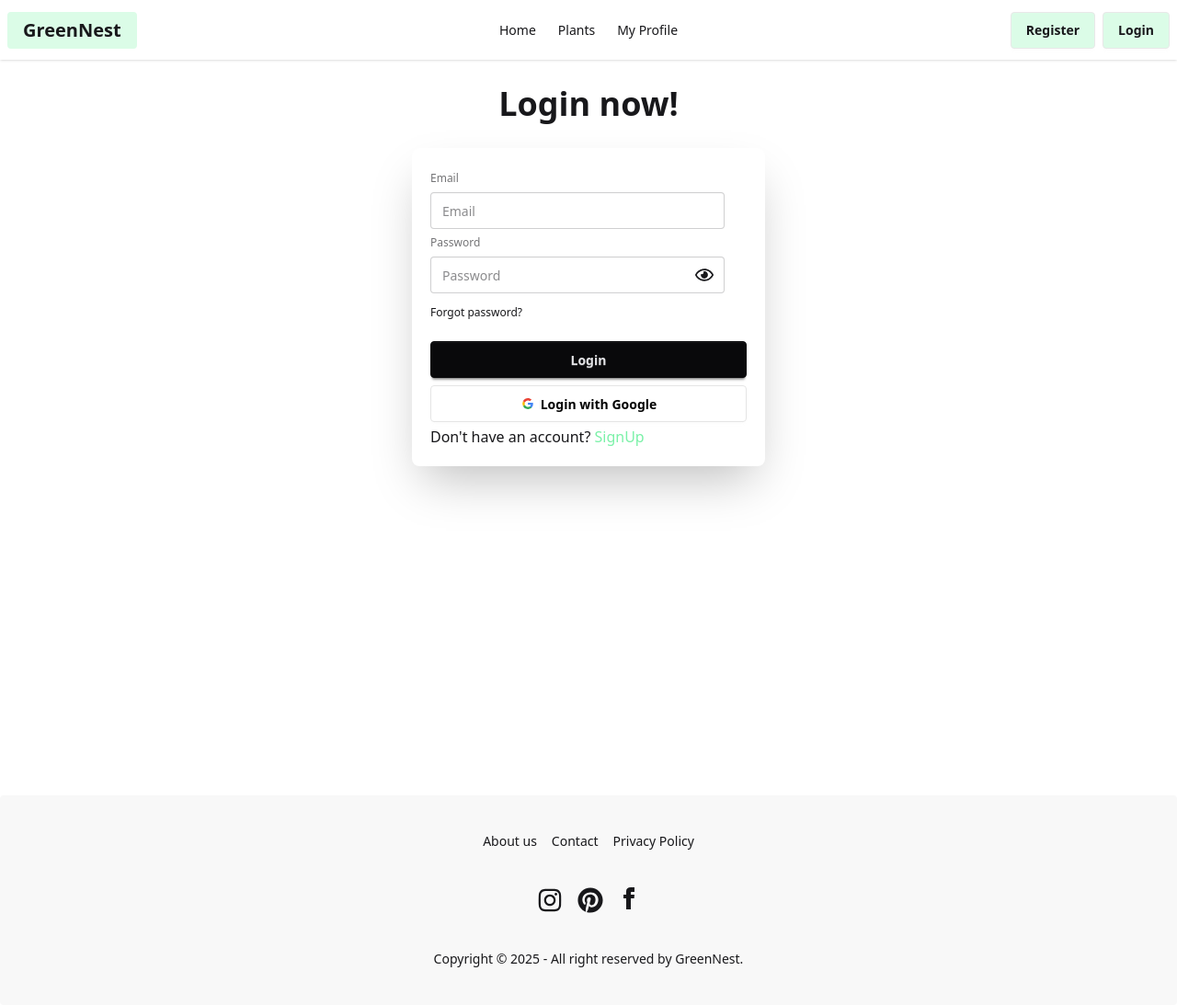
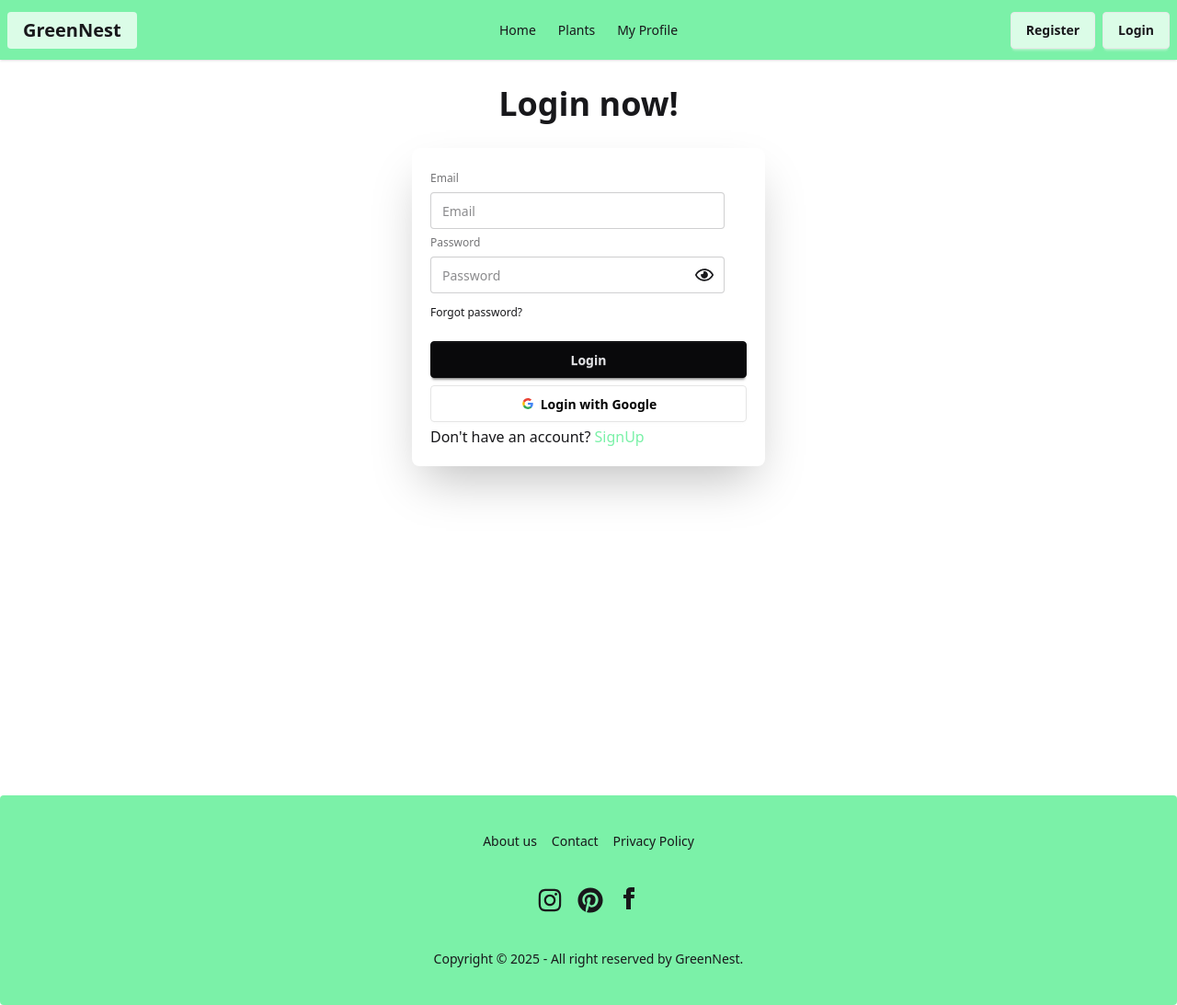
Before and after one commit to nahian-cse-nubtk/Green-nest-indoor-plant-care, a React (Vite) app: page /login in a window 1280 px wide. Shown: the whole page at 92% size. Built offline with nearby package versions, Linux system fonts and the light colour scheme; no server answers.

Commit message:
some style of the pages are changed

```diff
--- a/src/Components/Consultation/Consultation.jsx
+++ b/src/Components/Consultation/Consultation.jsx
@@ -26,9 +26,9 @@ const Consultation = () => {
         <form onSubmit={handleSubmit} >
             <fieldset className="fieldset">
           <label className="label">Name</label>
-          <input name='name' type="text" className="input" placeholder="Name" />
+          <input required name='name' type="text" className="input" placeholder="Name" />
           <label className="label">Email</label>
-          <input name='email' type="email" className="input" placeholder="Email" />
+          <input required name='email' type="email" className="input" placeholder="Email" />
 
           <button className="btn btn-neutral mt-4">Book Now</button>
         </fieldset>
--- a/src/Components/Footer/Footer.jsx
+++ b/src/Components/Footer/Footer.jsx
@@ -4,7 +4,7 @@ import { Link, NavLink } from "react-router";
 
 const Footer = () => {
   return (
-    <footer className="footer footer-horizontal footer-center bg-base-200 text-base-content rounded p-10">
+    <footer className="footer footer-horizontal footer-center bg-green-300 text-base-content rounded p-10">
       <nav className="grid grid-flow-col gap-4">
         <Link className="link link-hover">About us</Link>
         <Link className="link link-hover">Contact</Link>
--- a/src/Components/Navbar/Navbar.jsx
+++ b/src/Components/Navbar/Navbar.jsx
@@ -21,7 +21,7 @@ const Navbar = () => {
     <li><NavLink to="/profile">My Profile</NavLink></li>
     </>
     return (
-        <div className="navbar bg-base-100 shadow-sm">
+        <div className="navbar bg-green-300 shadow-sm">
       <div className="navbar-start">
         <div className="dropdown">
           <div tabIndex={0} role="button" className="btn btn-ghost lg:hidden">
--- a/src/Components/PlantDetail/PlantDetail.jsx
+++ b/src/Components/PlantDetail/PlantDetail.jsx
@@ -1,13 +1,19 @@
 import React from "react";
 import { CiDollar } from "react-icons/ci";
 import Consultation from "../Consultation/Consultation";
+import { useNavigate } from "react-router";
 
 const PlantDetail = ({ plant }) => {
+  const navigate = useNavigate();
+  const handleBack=()=>{
+    navigate(-1)
+
+  }
   return (
    <div className="">
      <div className="card bg-base-100 w-200 shadow-sm p-5">
       <figure>
-        <img className="w-100 h-100" src={plant.image} alt="plant image" />
+        <img className="w-200 h-100" src={plant.image} alt="plant image" />
       </figure>
       <div className="card-body">
         <h2 className="card-title">
@@ -29,7 +35,7 @@ const PlantDetail = ({ plant }) => {
         </div>
         <p className="text-xl text-justify"><span className="font-bold">Description: </span>{plant.description}</p>
         <div className="card-actions justify-end">
-          {/* <button className="btn btn-primary">Buy Now</button> */}
+          <button onClick={handleBack} className="btn text-xl bg-green-200">Back</button>
         </div>
       </div>
     </div>
--- a/src/Components/PlantDetails/PlantDetails.jsx
+++ b/src/Components/PlantDetails/PlantDetails.jsx
@@ -10,7 +10,7 @@ const PlantDetails = () => {
   const plant = loadedData.filter((data) => data.plantId == id);
 
   return (
-  <div className="flex justify-center my-10">
+  <div className="flex justify-center py-10 bg-green-100">
     <PlantDetail plant={plant[0]}></PlantDetail>
   </div>
   );
```
